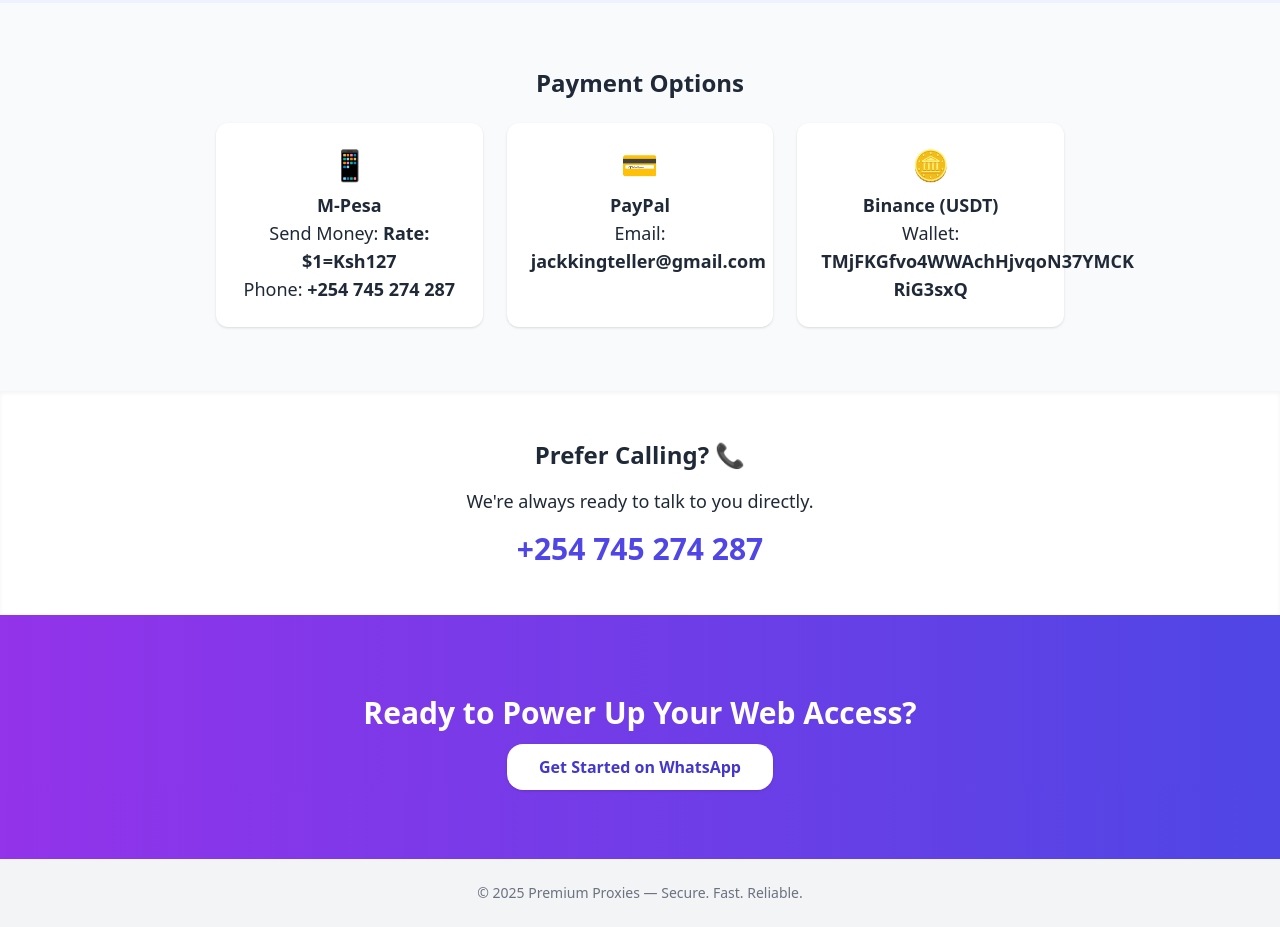
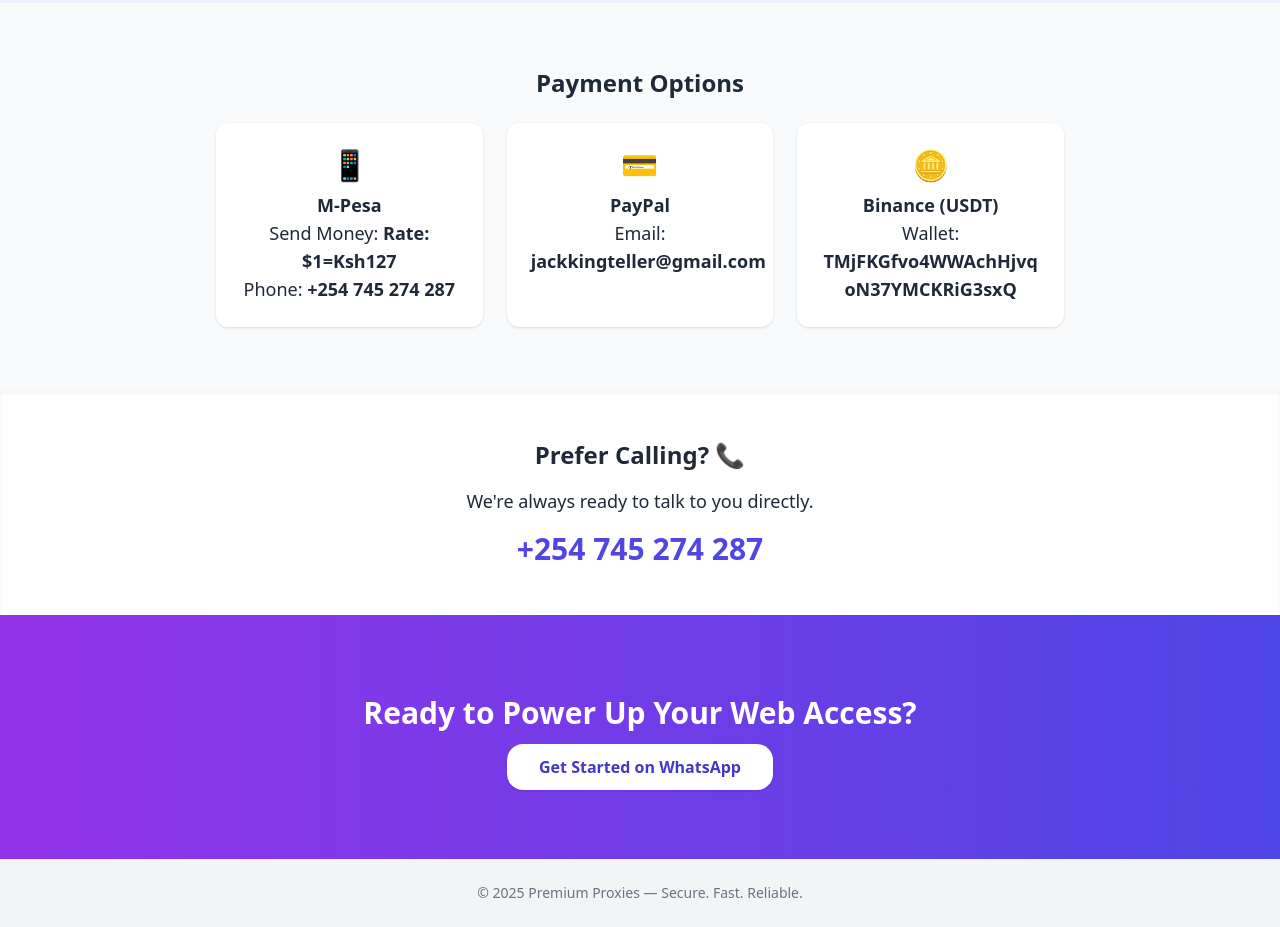
Before and after one commit to Ezramwangi/Proxiesss, a plain HTML site: page index.html in a window 1280 px wide. Shown: the part 989-1916 px from the top of the page. Drawn offline with nearby package versions, Linux system fonts and the light colour scheme.

Commit message:
Update index.html

```diff
--- a/index.html
+++ b/index.html
@@ -88,8 +88,8 @@
       <div class="bg-white shadow rounded-xl p-6">
         <p class="text-yellow-500 text-3xl mb-2">🪙</p>
         <h4 class="font-bold">Binance (USDT)</h4>
-        <p>Wallet: <span class="font-semibold">TMjFKGfvo4WWAchHjvqoN37YMCK
-          RiG3sxQ</span></p>
+        <p>Wallet: <span class="font-semibold">TMjFKGfvo4WWAchHjvq
+          oN37YMCKRiG3sxQ</span></p>
       </div>
 
     </div>
```
